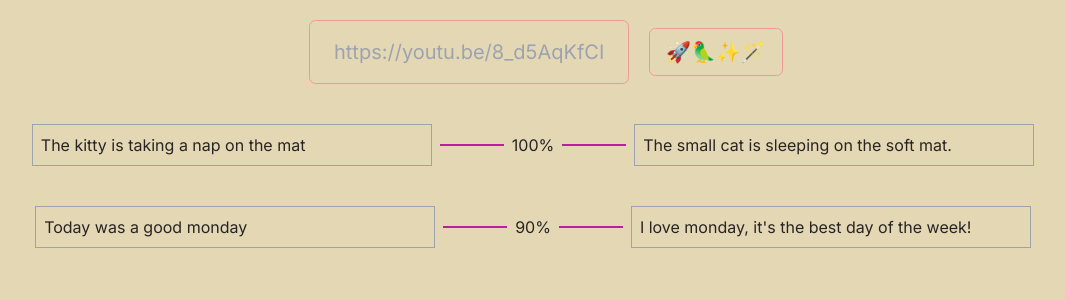
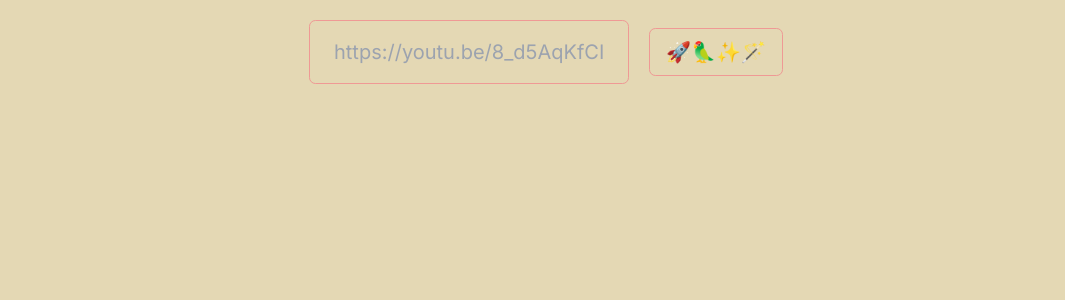
Before and after one commit to PranjalAgni/cosine-similarity-ui, a Next.js app: page / in a window 1280 px wide. Shown: the top 300 px of the page, without its empty margins (107-1172 px from the left). Built offline with nearby package versions, Linux system fonts and the light colour scheme.

Commit message:
:rocket: added swr data fetching + converted to client component + wired up with our backend

```diff
--- a/package.json
+++ b/package.json
@@ -18,10 +18,12 @@
     "autoprefixer": "10.4.14",
     "eslint": "8.45.0",
     "eslint-config-next": "13.4.10",
+    "nanoid": "^4.0.2",
     "next": "13.4.10",
     "postcss": "8.4.26",
     "react": "18.2.0",
     "react-dom": "18.2.0",
+    "swr": "^2.2.0",
     "tailwindcss": "3.3.3",
     "typescript": "5.1.6"
   },
--- a/src/app/page.tsx
+++ b/src/app/page.tsx
@@ -1,40 +1,104 @@
-import Image from "next/image";
+"use client";
+import { ChangeEvent, ChangeEventHandler, useState } from "react";
+import useSWRMutation from "swr/mutation";
+import { nanoid } from "nanoid";
 import TextSimilarity from "@/components/TextSimilarity";
+import { getVideoId } from "../utils/text";
+
+interface SimilarityResult {
+  id: string;
+  text: [string, string];
+  score: number;
+}
+
+interface YTSimilarityResponse {
+  data: {
+    text1: string;
+    text2: string;
+    similarityScore: string;
+  }[];
+}
+
+async function fetchSimilarReplies(
+  url: string,
+  { arg }: { arg: { videoId: string } }
+) {
+  const API_URL = `${process.env.NEXT_PUBLIC_API_V1}${url}/${arg.videoId}`;
+  console.log("Calling API here: ", API_URL);
+  return fetch(API_URL, {
+    method: "GET",
+    headers: {
+      "Content-Type": "application/json",
+    },
+  });
+}
 
 export default function Home() {
+  const [isLoading, setIsLoading] = useState<boolean>(false);
+  const [videoURL, setVideoURL] = useState<string>("");
+  const [results, setResults] = useState<Array<SimilarityResult>>([]);
+
+  const { trigger } = useSWRMutation("/yt/comments", fetchSimilarReplies);
+
+  const handleSubmit = async (event: React.MouseEvent<HTMLButtonElement>) => {
+    event.preventDefault();
+    setIsLoading(true);
+    setResults([]);
+    setVideoURL(videoURL);
+    console.log("Video URL: ", videoURL);
+
+    try {
+      const videoId = getVideoId(videoURL);
+      if (videoId) {
+        const response = await trigger({ videoId });
+        const results = (await response.json()) as YTSimilarityResponse;
+        console.log("data: ", results);
+        const formattedSimilarityResponse: Array<SimilarityResult> =
+          results.data.map((obj) => ({
+            id: nanoid(4),
+            text: [obj.text1, obj.text2],
+            score: Math.ceil(parseFloat(obj.similarityScore) * 100),
+          }));
+        setResults(formattedSimilarityResponse);
+      } else {
+        console.log("Video ID not found will show error popup");
+        throw new Error("Incorrect video URL please check again");
+      }
+    } catch (ex) {
+      console.log("Error: ", ex);
+    } finally {
+      setIsLoading(false);
+    }
+  };
+
+  const handleChange = (event: ChangeEvent<HTMLInputElement>) => {
+    event.preventDefault();
+    setVideoURL(event.target.value);
+  };
+
   return (
     <div className="flex justify-center items-center v-screen">
       <div className="w-full max-w-md flex flex-col justify-center items-center mt-5">
         <div className="flex items-center">
           <input
             type="text"
+            value={videoURL}
+            onChange={handleChange}
             placeholder="https://youtu.be/8_d5AqKfCI4"
             className="input input-lg input-bordered input-primary w-80 text-xl"
           />
-          <button className="btn btn-outline btn-primary ml-5 text-xl">
+          <button
+            className="btn btn-outline btn-primary ml-5 text-xl"
+            onClick={handleSubmit}
+          >
             🚀🦜✨🪄
           </button>
         </div>
-        <TextSimilarity
-          results={[
-            {
-              id: "1",
-              text: [
-                "The kitty is taking a nap on the mat",
-                "The small cat is sleeping on the soft mat.",
-              ],
-              score: 100,
-            },
-            {
-              id: "2",
-              text: [
-                "Today was a good monday",
-                "I love monday, it's the best day of the week!",
-              ],
-              score: 90,
-            },
-          ]}
-        />
+        {isLoading ? (
+          <p>Hey its loading...</p>
+        ) : (
+          <TextSimilarity results={results} />
+        )}
       </div>
     </div>
   );
```
Also changed, not shown: 1 other file (tests, documents, lock files or other folders).
